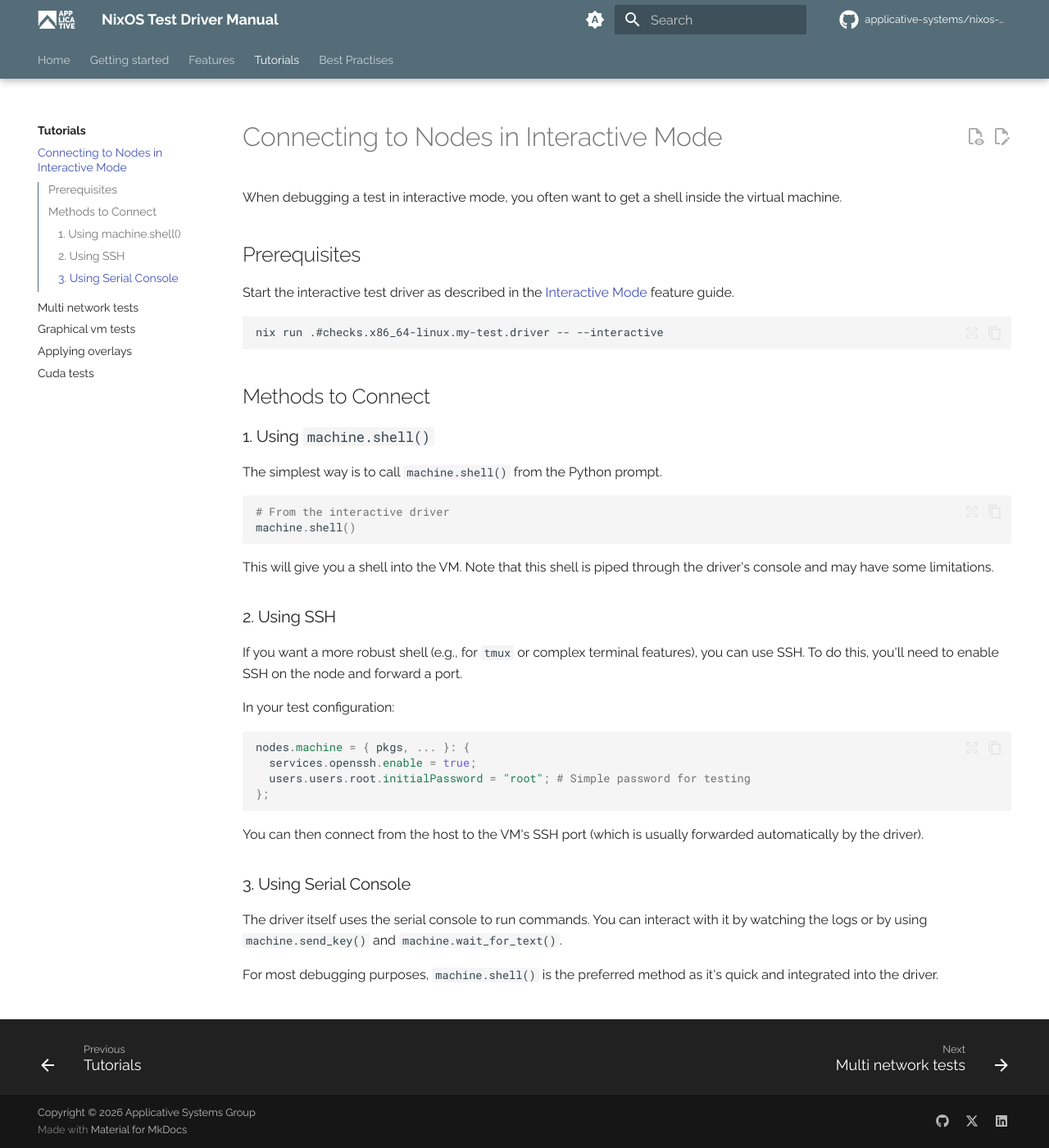
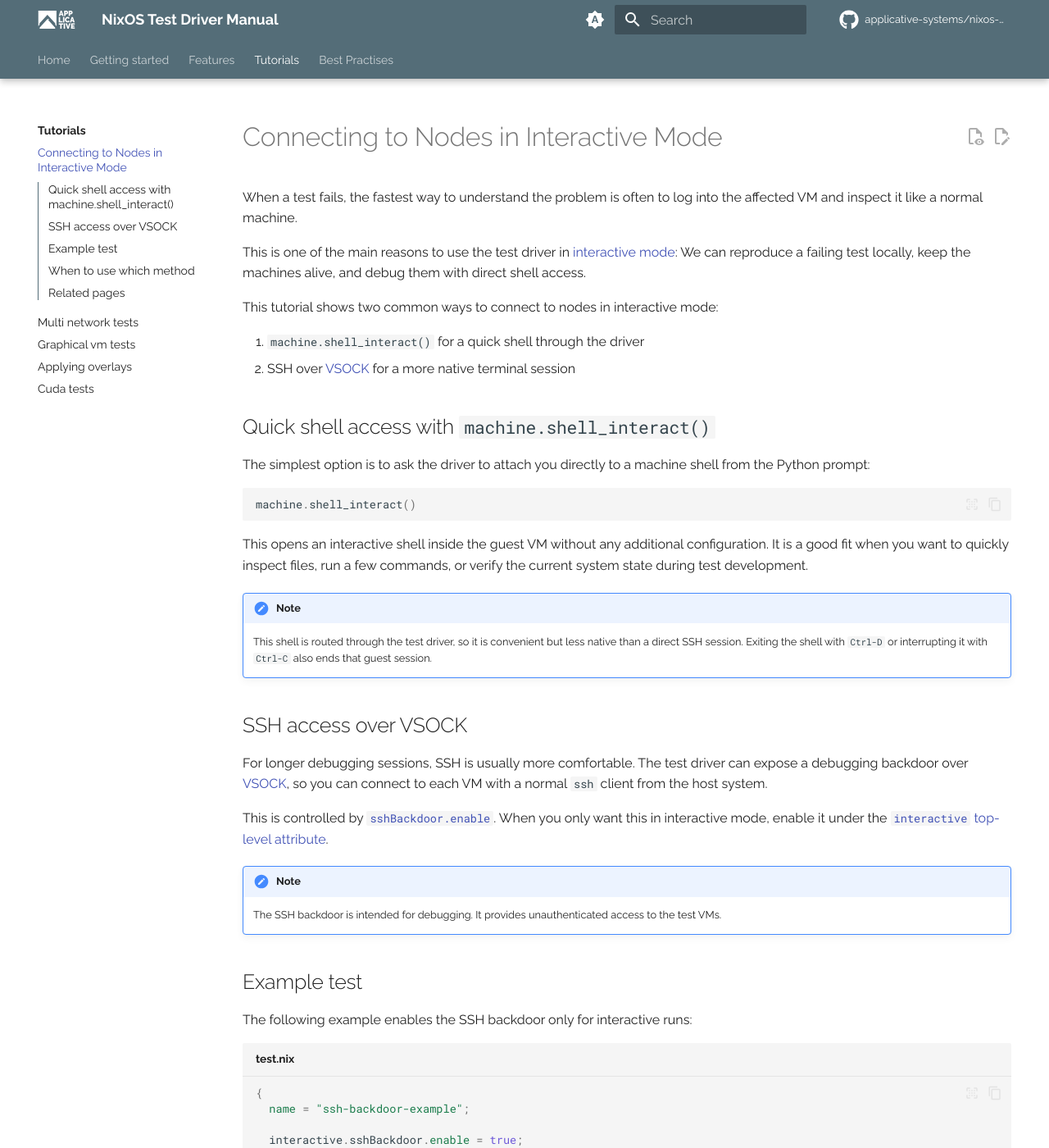
Before and after one commit to applicative-systems/nixos-test-driver-manual, an MkDocs documentation site: the page built from docs/tutorials/connecting-to-nodes-in-interactive.md, in a window 1280 px wide and 1400 px high. Shown: the whole window at 82% size. Built offline with MkDocs 1.6.1 and Material for MkDocs 9.7.7, drawn with Linux system fonts in a browser that asks for light colours; emoji names are drawn with the system emoji font; comment, search, counter and statistics services are not loaded; some of the changed text lies outside the part shown.

Commit message:
Write about SSH VSOCK interactive mode connections

````diff
--- a/docs/tutorials/connecting-to-nodes-in-interactive.md
+++ b/docs/tutorials/connecting-to-nodes-in-interactive.md
@@ -1,45 +1,171 @@
 # Connecting to Nodes in Interactive Mode
 
-When debugging a test in interactive mode, you often want to get a shell inside the virtual machine.
+When a test fails, the fastest way to understand the problem is often to log into the affected VM and inspect it like a normal machine.
 
-## Prerequisites
+This is one of the main reasons to use the test driver in [interactive mode](../features/interactive.md):
+We can reproduce a failing test locally, keep the machines alive, and debug them with direct shell access.
 
-Start the interactive test driver as described in the [Interactive Mode](../features/interactive.md) feature guide.
+This tutorial shows two common ways to connect to nodes in interactive mode:
 
-```bash
-nix run .#checks.x86_64-linux.my-test.driver -- --interactive
+1. `machine.shell_interact()` for a quick shell through the driver
+2. SSH over [VSOCK](https://man7.org/linux/man-pages/man7/vsock.7.html) for a more native terminal session
+
+## Quick shell access with `machine.shell_interact()`
+
+The simplest option is to ask the driver to attach you directly to a machine shell from the Python prompt:
+
+```python
+machine.shell_interact()
 ```
 
-## Methods to Connect
+This opens an interactive shell inside the guest VM without any additional configuration.
+It is a good fit when you want to quickly inspect files, run a few commands, or verify the current system state during test development.
 
-### 1. Using `machine.shell()`
+!!! note
 
-The simplest way is to call `machine.shell()` from the Python prompt.
+    This shell is routed through the test driver, so it is convenient but less native than a direct SSH session.
+    Exiting the shell with `Ctrl-D` or interrupting it with `Ctrl-C` also ends that guest session.
+
+## SSH access over VSOCK
+
+For longer debugging sessions, SSH is usually more comfortable.
+The test driver can expose a debugging backdoor over [VSOCK](https://man7.org/linux/man-pages/man7/vsock.7.html), so you can connect to each VM with a normal `ssh` client from the host system.
+
+This is controlled by [`sshBackdoor.enable`](https://nixos.org/manual/nixos/stable/#test-opt-sshBackdoor.enable).
+When you only want this in interactive mode, enable it under the [`interactive` top-level attribute](../features/interactive.md#adding-extra-configuration-only-in-interactive-mode).
+
+!!! note
+
+    The SSH backdoor is intended for debugging.
+    It provides unauthenticated access to the test VMs.
+
+## Example test
+
+The following example enables the SSH backdoor only for interactive runs:
+
+```nix title="test.nix"
+{
+  name = "ssh-backdoor-example";
+
+  interactive.sshBackdoor.enable = true;
+
+  nodes = {
+    machine1 = { };
+    machine2 = { };
+    machine3 = { };
+  };
+
+  testScript = ''
+    start_all()
+  '';
+}
+```
+
+Build the interactive driver first:
+
+=== "Flakes"
+
+    ```console
+    nix build .#test.driverInteractive
+    ```
+
+=== "Non-Flakes"
+
+    ```console
+    nix-build run-test.nix -A driverInteractive
+    ```
+
+Then start it:
+
+```console
+./result/bin/run-nixos-test
+```
+
+Early in the startup output, the driver prints the SSH commands for all machines:
+
+```console
+# ...
+SSH backdoor enabled, the machines can be accessed like this:
+Note: vsocks require systemd-ssh-proxy(1) to be enabled (default on NixOS 25.05 and newer).
+    machine1:  ssh -o User=root vsock/3
+    machine2:  ssh -o User=root vsock/4
+    machine3:  ssh -o User=root vsock/5
+# ...
+IPython 9.9.0 -- An enhanced Interactive Python. Type '?' for help.
+
+In [1]:
+```
+
+At this point the driver is ready, but the machines still need to be booted before SSH can work.
+Start them with:
 
 ```python
-# From the interactive driver
-machine.shell()
+start_all()
 ```
 
-This will give you a shell into the VM. Note that this shell is piped through the driver's console and may have some limitations.
+or run the whole test script with:
 
-### 2. Using SSH
-
-If you want a more robust shell (e.g., for `tmux` or complex terminal features), you can use SSH. To do this, you'll need to enable SSH on the node and forward a port.
-
-In your test configuration:
-
-```nix
-nodes.machine = { pkgs, ... }: {
-  services.openssh.enable = true;
-  users.users.root.initialPassword = "root"; # Simple password for testing
-};
+```python
+run_tests()
 ```
 
-You can then connect from the host to the VM's SSH port (which is usually forwarded automatically by the driver).
+After the machines are up, use the printed commands from another terminal on the host:
 
-### 3. Using Serial Console
+```console
+ssh -o User=root vsock/3
+```
 
-The driver itself uses the serial console to run commands. You can interact with it by watching the logs or by using `machine.send_key()` and `machine.wait_for_text()`.
+That gives you a normal shell on the guest, which is often the most convenient way to inspect services, logs, networking, and files during debugging.
 
-For most debugging purposes, `machine.shell()` is the preferred method as it's quick and integrated into the driver.
+## When to use which method
+
+<!-- prettier-ignore-start -->
+
+<div class="grid cards" markdown>
+
+-   `machine.shell_interact()`
+
+    ---
+
+    - You want immediate shell access from the interactive Python prompt
+    - You do not need a full SSH session
+    - You are doing quick exploratory debugging
+
+-   SSH over VSOCK
+
+    ---
+
+    - you want a more native shell experience
+    - you want to keep a separate terminal open while using the Python prompt
+    - you need a more robust setup for longer debugging sessions
+
+</div>
+
+<!-- prettier-ignore-end -->
+
+## Related pages
+
+<!-- prettier-ignore-start -->
+
+<div class="grid cards" markdown>
+
+-   [:keyboard: **Interactive mode**](./interactive.md)
+
+    ---
+
+    Effortless local debugging of tests.
+
+-   [:hook: **Breakpoint hook**](../features/error-hook.md)
+
+    ---
+
+    Can't reproduce rare flaky test failures? Hook into the test sandbox when it happens!
+
+
+-   [:bookmark: **NixOS manual: machine methods**](https://nixos.org/manual/nixos/stable/#ssec-machine-objects)
+
+-   [:bookmark: **NixOS manual: `sshBackdoor` setting**](https://nixos.org/manual/nixos/stable/#test-opt-sshBackdoor.enable)
+
+</div>
+
+<!-- prettier-ignore-end -->
````
